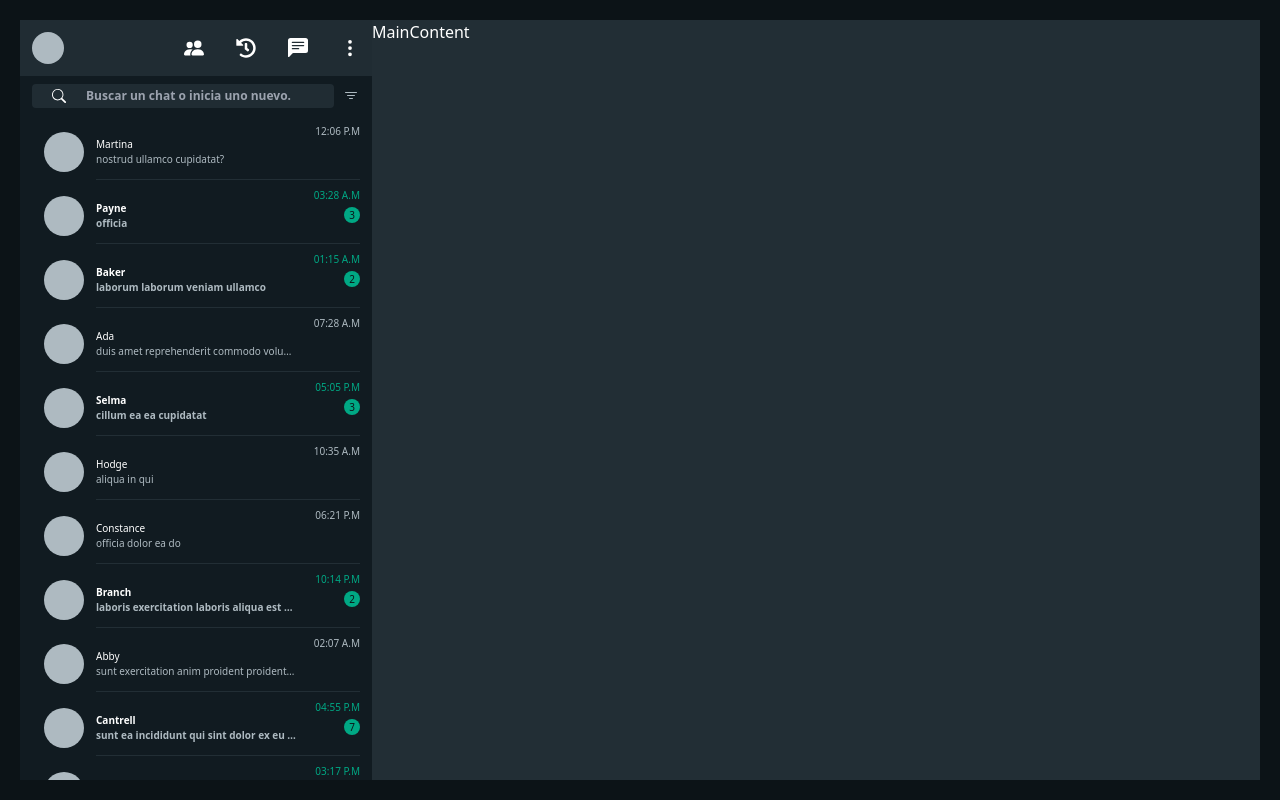
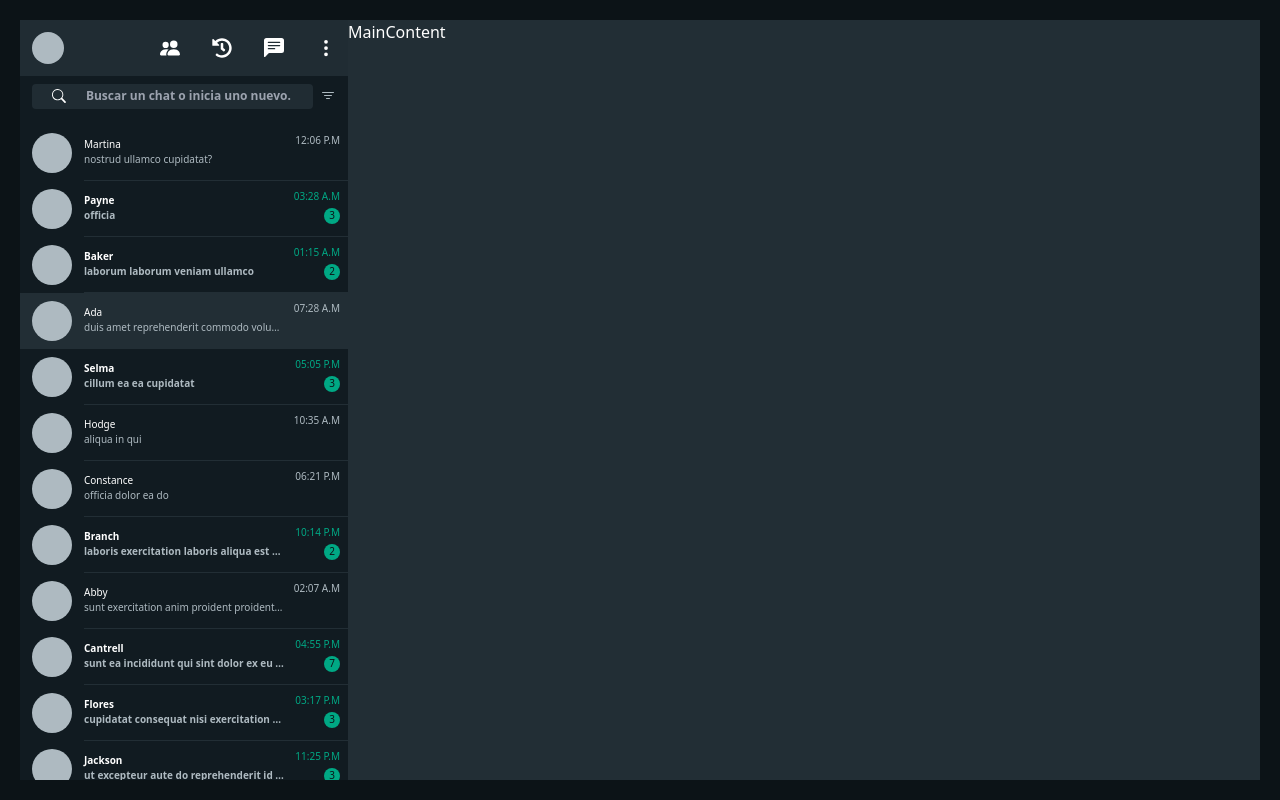
Before and after one commit to CarlosHdz7/whatsapp-ui, a React (Vite) app: page / in a window 1280 px wide. Built offline with nearby package versions, Linux system fonts and the light colour scheme.

Commit message:
:lipstick: Improve styles for sidebar chats

```diff
--- a/src/components/Chats/Chat/Chat.tsx
+++ b/src/components/Chats/Chat/Chat.tsx
@@ -5,8 +5,13 @@ const Chat = ({
   message,
   lastConexion,
   numberOfMessage,
+  isActive = false,
 }: Partial<ContactsType>) => {
   const isPending = numberOfMessage && numberOfMessage > 0;
+
+  const containerClass = isActive
+    ? 'flex w-full cursor-pointer bg-gray-25'
+    : 'flex w-full cursor-pointer';
 
   const lastConexionClass = isPending
     ? 'text-[10px] text-primary'
@@ -19,7 +24,7 @@ const Chat = ({
   const nameClass = isPending ? 'font-bold text-[10px]' : 'text-[10px]';
 
   return (
-    <div className="flex w-full ">
+    <div className={containerClass}>
       <div className="flex items-center justify-center p-2 w-16 ">
         <div className="rounded-3xl bg-gray-1 h-10 w-10" />
       </div>
@@ -27,7 +32,7 @@ const Chat = ({
         <span className={nameClass}>{name}</span>
         <span className={messageClass}>{message}</span>
       </div>
-      <div className="flex flex-col justify-start items-end w-16 gap-y-1 border-b-[1px] border-gray-25">
+      <div className="flex flex-col justify-start items-end w-16 gap-y-1 border-b-[1px] border-gray-25 p-2">
         <span className={lastConexionClass}>{lastConexion}</span>
         {isPending ? (
           <div className="text-[10px] text-gray-100 rounded-3xl w-4 h-4 flex items-center justify-center bg-primary">
--- a/src/components/Chats/Chats.tsx
+++ b/src/components/Chats/Chats.tsx
@@ -3,14 +3,21 @@ import Chat from './Chat/Chat';
 
 const Chats = () => {
   return (
-    <section className="flex gap-y-2 flex-col pl-3 pt-3 pr-3 overflow-y-scroll w-full">
+    <section className="flex  flex-col pt-3 overflow-y-scroll w-full">
       {contacts.map(
-        ({ name, message, lastConexion, numberOfMessage }: ContactsType) => (
+        ({
+          name,
+          message,
+          lastConexion,
+          numberOfMessage,
+          isActive,
+        }: ContactsType) => (
           <Chat
             name={name}
             message={message}
             lastConexion={lastConexion}
             numberOfMessage={numberOfMessage}
+            isActive={isActive}
           />
         )
       )}
--- a/src/data/contacts.ts
+++ b/src/data/contacts.ts
@@ -8,6 +8,7 @@ export type ContactsType = {
   message: string;
   numberOfMessage: number;
   statusMessage: string;
+  isActive?: boolean;
 };
 
 export const contacts: ContactsType[] = [
@@ -55,6 +56,7 @@ export const contacts: ContactsType[] = [
       'duis amet reprehenderit commodo voluptate anim ipsum culpa esse consequat',
     numberOfMessage: 0,
     statusMessage: 'received',
+    isActive: true,
   },
   {
     _id: '64f0140295655cc8dc2e2052',
```
